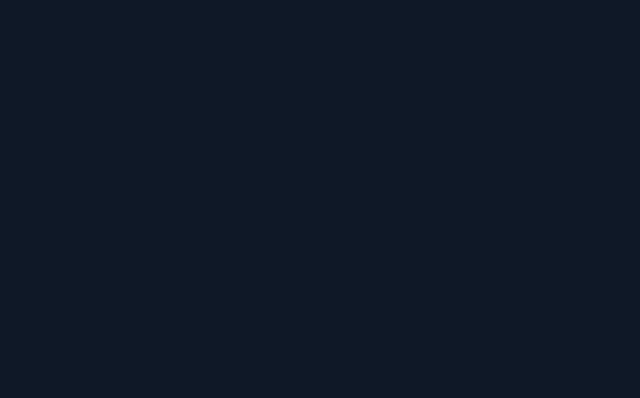
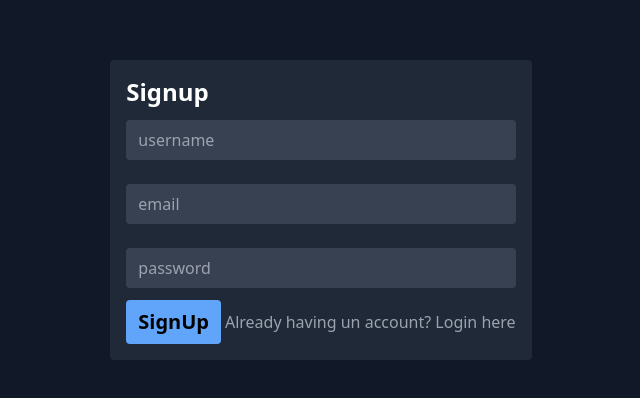
Before and after one commit to mohammedelkouche/mini-tasker, a React (Create React App) app in the folder frontend/: page /signup in a window 1280 px wide. Before the commit this address had no page. Shown: the part 190-588 px from the top of the page, without its empty margins (319-959 px from the left). Built offline with nearby package versions, Linux system fonts and the light colour scheme.

Commit message:
feature: add login and signup page

```diff
--- a/frontend/src/App.js
+++ b/frontend/src/App.js
@@ -6,6 +6,8 @@
 import IncompletedTasks from './pages/IncompletedTasks'
 // import { BrowserRouter as Router , Routes , Route} from 'react-router-dom'
 import { BrowserRouter, Routes, Route } from 'react-router-dom';
+import Signup from './pages/Signup.jsx'
+import Login from './pages/Login.jsx'
 
 
 const App = () => {
@@ -19,6 +21,8 @@
             < Route path='/CompletedTasks'  element={ <CompletedTasks/>} />
             < Route path='/IncompletedTasks'  element={ <IncompletedTasks/>} />
           </ Route>
+          < Route path='/signup' element={ <Signup /> } />
+          < Route path='/login' element={ <Login /> } />
         </Routes>
       </BrowserRouter>
     </div>
--- a/frontend/src/components/Home/Card.jsx
+++ b/frontend/src/components/Home/Card.jsx
@@ -5,7 +5,7 @@
 import { IoMdAddCircle } from "react-icons/io";
 // import { useState } from 'react';
 
-const Card = ( home ) => {
+const Card = ({ home , setInputDiv}) => {  // Destructure correctly
   console.log( 'HOME -> ', home);
   const data = [
     {
@@ -30,8 +30,6 @@
     },
   ];
 
-  // const [Importantbuttom, setImportantbuttom] = useState(Incomplete);
-
   return (
     <div className='grid grid-cols-3 gap-4 p-4'>
       {data.map((item, i) => (
@@ -51,10 +49,10 @@
         </div>
       ))}
       {home && (
-        <div className=' flex flex-col justify-center items-center bg-gray-800 rounded-sm p-4 hover:scale-105 hover: cursor-pointer transition-all duration-300'>
+        <button className=' flex flex-col justify-center items-center bg-gray-800 rounded-sm p-4 hover:scale-105 hover: cursor-pointer transition-all duration-300' onClick={ ()=> setInputDiv("fixed")}>
           <IoMdAddCircle  className='text-5xl '/>
           <h2 className='text-2xl mt-4'>Add Task</h2>
-        </div>
+        </button>
       )}
     </div>
   );
--- a/frontend/src/components/Home/InputData.jsx
+++ b/frontend/src/components/Home/InputData.jsx
@@ -2,17 +2,19 @@
 import { RxCross2 } from "react-icons/rx";
 
 
-const InputData = () => {
+const InputData = ( { inputDiv, setInputDiv } ) => {
   return (
     <>
-        <div className=' fixed top-0 left-0 bg-gray-800 opacity-80 h-screen w-full'>
+        <div className={`${inputDiv} fixed top-0 left-0 bg-gray-800 opacity-80 h-screen w-full`}>
 
         </div>
-        <div className=' fixed top-0 left-0 flex items-center justify-center h-screen w-full'>
+        <div className={` ${inputDiv} fixed top-0 left-0 flex items-center justify-center h-screen w-full`}>
 
             <div className='w-2/6 bg-gray-900  p-4 rounded'>
                 <div className='flex justify-end'>
-                    <button className='text-2xl'> < RxCross2/> </button>
+                    <button className='text-2xl' onClick={()=> setInputDiv("hidden")}>
+                        < RxCross2/>
+                    </button>
                 </div>
                 <input
                     type="text"
--- a/frontend/src/pages/AllTasks.jsx
+++ b/frontend/src/pages/AllTasks.jsx
@@ -1,20 +1,22 @@
-import React from 'react'
+import React, { useState } from 'react'
 import Card from '../components/Home/Card'
 import { IoMdAddCircle } from "react-icons/io";
 import InputData from '../components/Home/InputData';
 
 
 const AllTasks = () => {
+  const [inputDiv, setInputDiv] = useState("hidden");
   return (
     <>
       <div>
         <div className='w-full flex  justify-end px-4 py-2'>
-          <button> <IoMdAddCircle  className='text-4xl text-gray-400 hover:text-gray-100 transition-all duration-300' /> </button>
+          <button onClick={() => setInputDiv("fixed")}>
+            <IoMdAddCircle  className='text-4xl text-gray-400 hover:text-gray-100 transition-all duration-300' />
+          </button>
         </div>
-        {/* < Card home={"true"} /> */}
-          < Card home={true} />
+        < Card home={true} setInputDiv={setInputDiv} />
       </div>
-      < InputData />
+      < InputData  inputDiv={inputDiv} setInputDiv={setInputDiv}/>
     </>
   )
 }
--- /dev/null
+++ b/frontend/src/pages/Login.jsx
@@ -0,0 +1,35 @@
+import React from 'react'
+import { Link } from 'react-router-dom'
+
+const Login = () => {
+  return (
+    <div className=' h-[98vh] flex items-center justify-center'>
+      <div className='p-4 w-2/6 rounded bg-gray-800'>
+        <div className='text-2xl font-semibold'>LogIn</div>
+        <input
+          type="username"
+          placeholder='username'
+          className='bg-gray-700 px-3 py-2 my-3 w-full rounded'
+          name='username'
+        />
+        <input
+          type="passworld"
+          placeholder='passworld'
+          className='bg-gray-700 px-3 py-2 my-3 w-full rounded'
+          name='password'
+       />
+        <div className='w-full flex items-center justify-between'>
+          <button className='bg-blue-400 text-xl  font-semibold text-black px-3 py-2 rounded'>
+          Login
+          </button>
+          <Link to="/signup" className='text-gray-400 hover:text-gray-200'>
+            not having un account? SingUp here
+          </Link>
+        </div>
+
+      </div>
+    </div>
+  )
+}
+
+export default Login
--- /dev/null
+++ b/frontend/src/pages/Signup.jsx
@@ -0,0 +1,41 @@
+import React from 'react'
+import { Link } from 'react-router-dom'
+
+const Signup = () => {
+  return (
+    <div className=' h-[98vh] flex items-center justify-center'>
+      <div className='p-4 w-2/6 rounded bg-gray-800'>
+        <div className='text-2xl font-semibold'>Signup</div>
+        <input
+          type="username"
+          placeholder='username'
+          className='bg-gray-700 px-3 py-2 my-3 w-full rounded'
+          name='username'
+        />
+        <input
+          type="email"
+          placeholder='email'
+          className='bg-gray-700 px-3 py-2 my-3 w-full rounded'
+          name='xyz@example.com'
+          required
+        />
+        <input
+          type="passworld"
+          placeholder='password'
+          className='bg-gray-700 px-3 py-2 my-3 w-full rounded'
+          name='passworld'
+       />
+       <div className='w-full flex items-center justify-between'>
+          <button className='bg-blue-400 text-xl  font-semibold text-black px-3 py-2 rounded'>
+          SignUp
+          </button>
+          <Link to="/login" className='text-gray-400 hover:text-gray-200'>
+            Already having un account? Login here
+          </Link>
+        </div>
+      </div>
+    </div>
+  )
+}
+
+export default Signup
```
